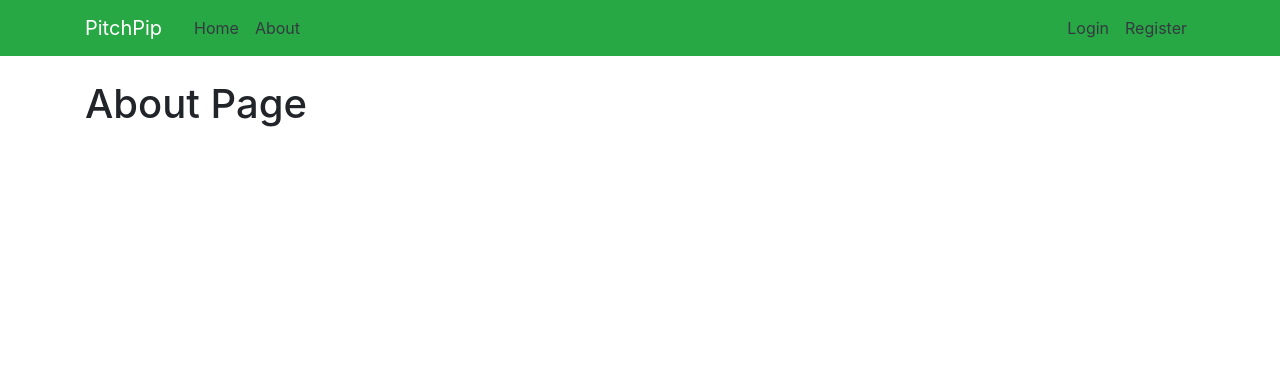
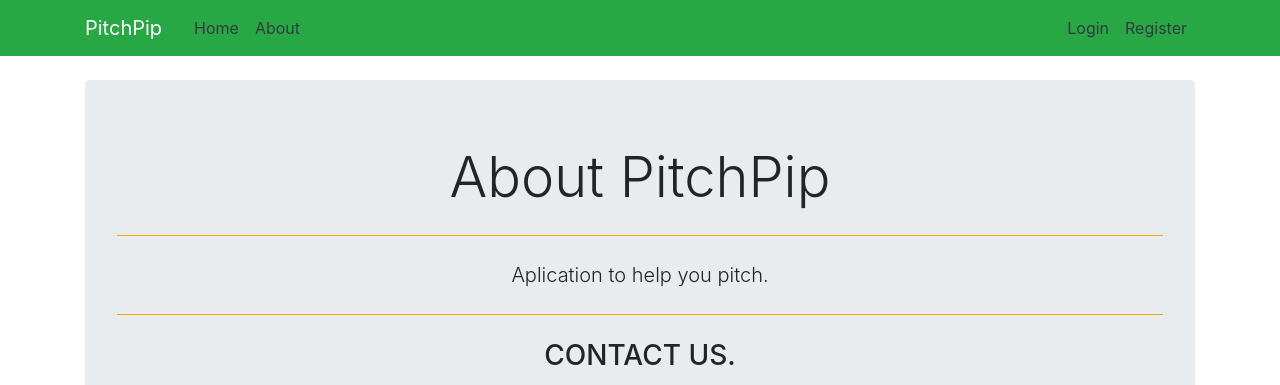
Before and after one commit to philip-bbaale/PitchPip, a Flask app: page /about in a window 1280 px wide. Shown: the top 385 px of the page. Before the commit the page ends 127 px from the top, so only its background shows below. Run offline with Flask 2, Linux system fonts and the light colour scheme; some libraries are stand-ins or nearby versions.

Commit message:
updating about

```diff
--- a/Pitching/templates/about.html
+++ b/Pitching/templates/about.html
@@ -1,4 +1,25 @@
-{% extends "layout.html" %}
+{% extends 'layout.html' %}
 {% block content %}
-    <h1>About Page</h1>
-{% endblock content %}
+<div class="jumbotron">
+    <h1 class="display-4 text-center">About PitchPip</h1>
+    <hr class="my-4 bg-warning">
+    <p class="lead text-center">Aplication to help you pitch.</p>
+    <hr class="my-4 bg-warning">
+    <div class="row contact_us text-center">
+        <div class="col-md-12">
+          <h3 id="m2">CONTACT US.</h3>
+        </div>
+        <div class="col-md-12">
+            <a href="https://www.facebook.com/profile.php?id=100006079969163" class="btn" target="blank">
+                <img src="{{ url_for('static', filename='facebookicon.png') }}">
+            </a>
+            <a href="Tel: +254758657828" class="btn">
+                <img src="{{ url_for('static', filename='tellicon.png') }}">
+            </a>
+            <a href="https://wa.me/256756522631" class="btn" target="blank">
+                <img src="{{ url_for('static', filename='whatsappicon.png') }}">
+            </a>
+        </div>
+    </div>
+</div>
+{% endblock %}
```
